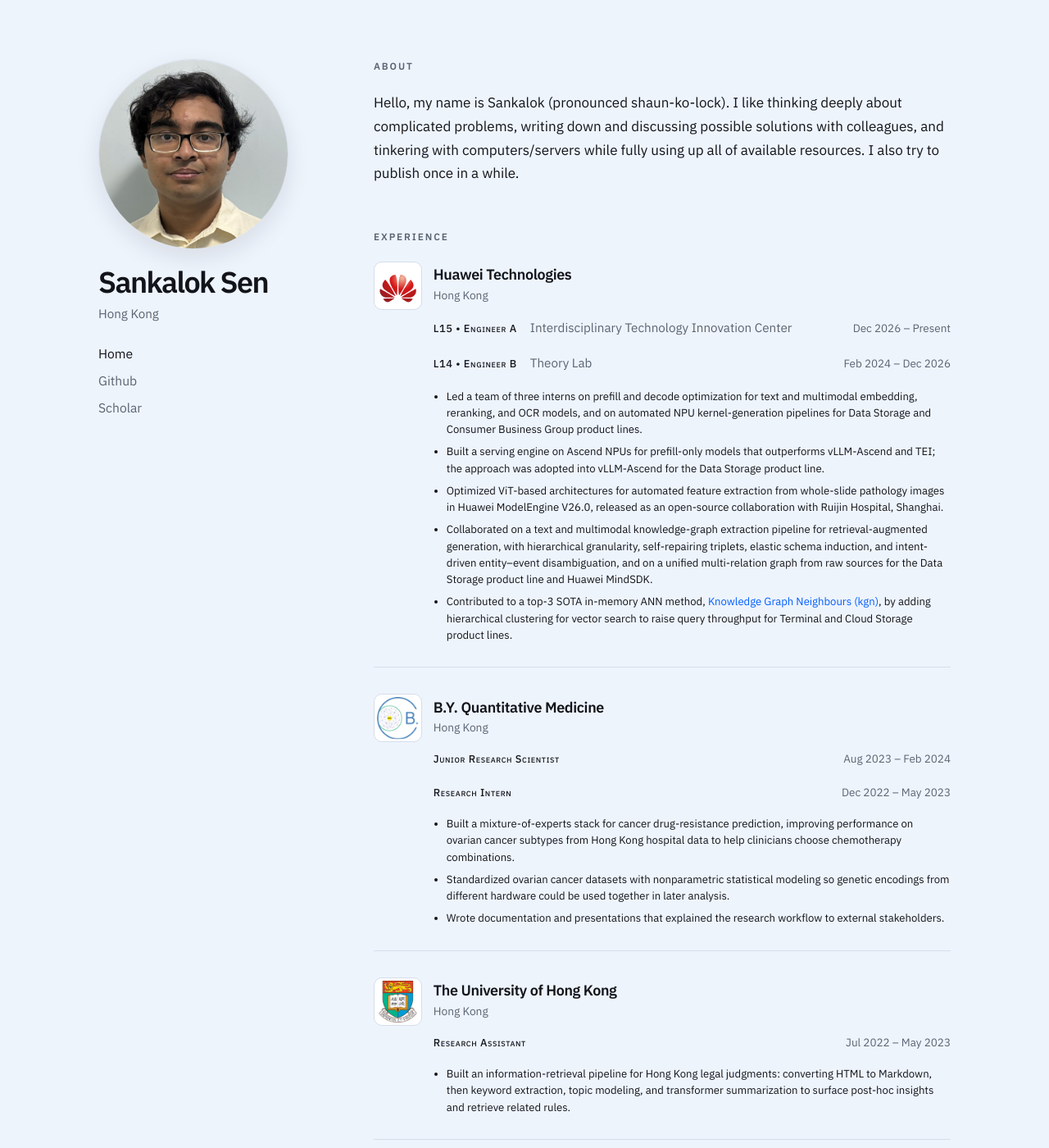
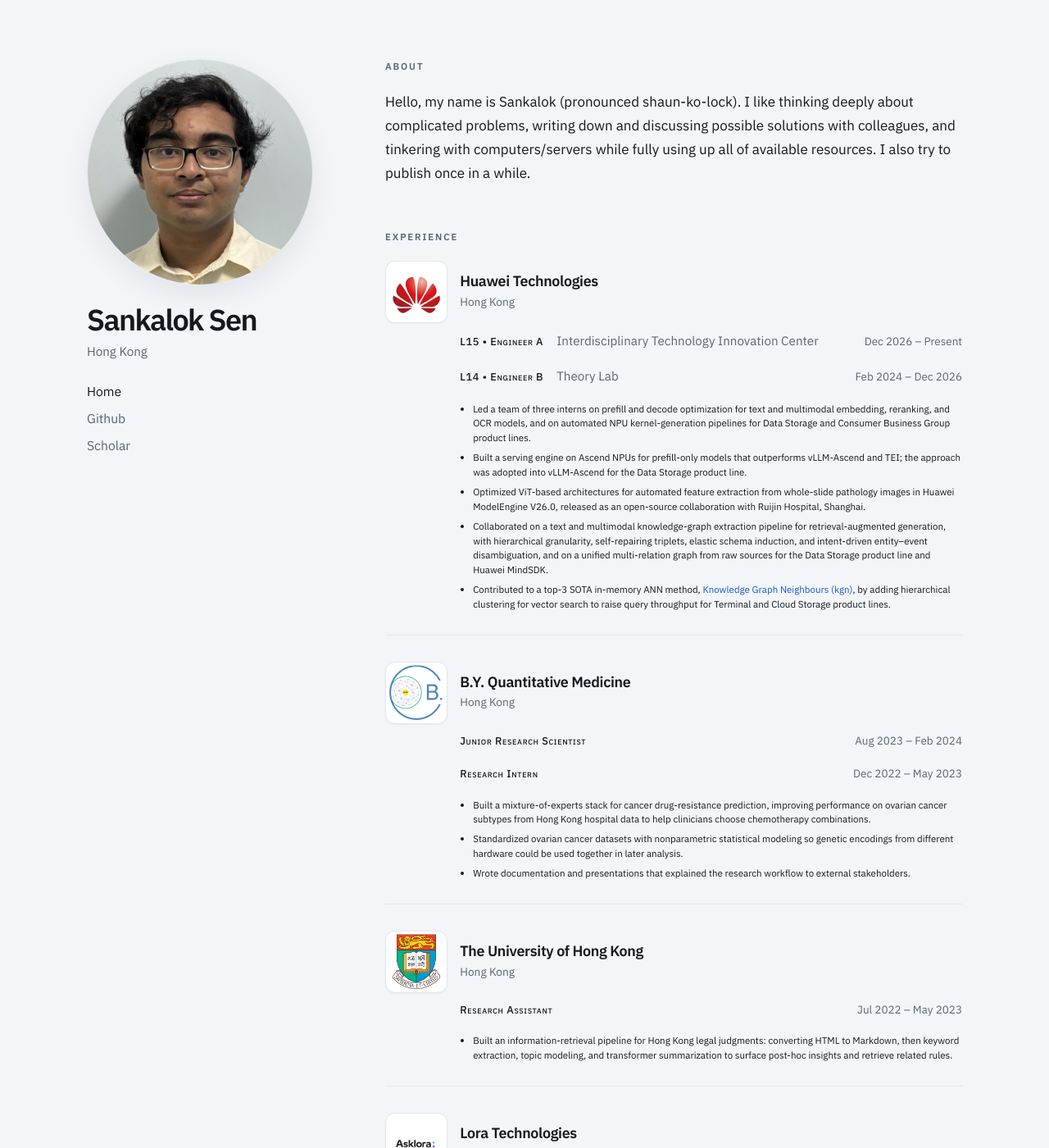
Before and after one commit to sankalok/sankalok.github.io, a Jekyll site: the page built from index.md, in a window 1280 px wide and 1400 px high. Shown: the whole window at 82% size. Built offline with Jekyll 4.4.1, drawn with Linux system fonts in a browser that asks for light colours; some of the changed text lies outside the part shown.

Commit message:
Scale photo, logos, and bullets; restore awards list
Shrink experience bullets further, enlarge the headshot and org
marks on desktop and phone, and put scholarships back on the same
bold-label bullet style as Teaching Assistant. Soften the page
palette to a quieter gray-blue.

Co-authored-by: sankaloksen.dbpc <sankaloksen.dbpc@gmail.com>

```diff
--- a/_layouts/blog_base.html
+++ b/_layouts/blog_base.html
@@ -3,7 +3,7 @@
 <head>
     <meta charset="utf-8">
     <meta name="viewport" content="width=device-width, initial-scale=1">
-    <meta name="theme-color" content="#eef4fc">
+    <meta name="theme-color" content="#f3f5f8">
     <link rel="icon" href="{{ '/assets/favicon.png' | relative_url }}" type="image/png">
     <title>{{ page.title }}</title>
     <link rel="preconnect" href="https://fonts.googleapis.com">
@@ -25,7 +25,7 @@
 <body>
     <div class="page">
         <header class="site-header">
-            <img class="site-photo" src="{{ '/assets/sankalok.jpg' | relative_url }}" alt="Sankalok Sen" width="320" height="320">
+            <img class="site-photo" src="{{ '/assets/sankalok.jpg' | relative_url }}" alt="Sankalok Sen" width="400" height="400">
             <h1 class="site-title"><a href="{{ '/' | relative_url }}">{{ site.title | default: "blog" }}</a></h1>
             <p class="site-place">Hong Kong</p>
             <nav>
--- a/_layouts/default.html
+++ b/_layouts/default.html
@@ -3,7 +3,7 @@
 <head>
     <meta charset="utf-8">
     <meta name="viewport" content="width=device-width, initial-scale=1">
-    <meta name="theme-color" content="#eef4fc">
+    <meta name="theme-color" content="#f3f5f8">
     <link rel="icon" href="{{ '/assets/favicon.png' | relative_url }}" type="image/png">
     <title>{{ page.title | default: site.title }}</title>
     <link rel="preconnect" href="https://fonts.googleapis.com">
@@ -14,7 +14,7 @@
 <body>
     <div class="page">
         <header class="site-header">
-            <img class="site-photo" src="{{ '/assets/sankalok.jpg' | relative_url }}" alt="Sankalok Sen" width="320" height="320">
+            <img class="site-photo" src="{{ '/assets/sankalok.jpg' | relative_url }}" alt="Sankalok Sen" width="400" height="400">
             <h1 class="site-title"><a href="{{ '/' | relative_url }}">{{ site.title | default: "My Blog" }}</a></h1>
             <p class="site-place">Hong Kong</p>
             <nav>
--- a/assets/css/style.css
+++ b/assets/css/style.css
@@ -1,14 +1,15 @@
 :root {
-    --page-bg: #eef4fc;
-    --text: #12141a;
-    --text-muted: #5a6472;
-    --link: #005eff;
-    --link-hover: #0047cc;
-    --border: #d5deea;
-    --selection: #d4e3ff;
+    --page-bg: #f3f5f8;
+    --text: #16181d;
+    --text-muted: #5d6570;
+    --link: #1657d4;
+    --link-hover: #0e45b0;
+    --border: #e2e7ee;
+    --selection: #dce8fb;
+    --chip: #ffffff;
     --font: "IBM Plex Sans", system-ui, -apple-system, sans-serif;
     --measure: 44rem;
-    --rail: 16.5rem;
+    --rail: 18.5rem;
 }
 
 *,
@@ -35,7 +36,7 @@ body {
 }
 
 .page {
-    width: min(70rem, calc(100% - 2.5rem));
+    width: min(72rem, calc(100% - 2.5rem));
     margin: 0 auto;
     padding: 2.25rem 0 3.25rem;
 }
@@ -48,14 +49,14 @@ body {
 
 .site-photo {
     display: block;
-    width: 14.5rem;
-    height: 14.5rem;
-    margin: 0 0 1.25rem;
+    width: 17.25rem;
+    height: 17.25rem;
+    margin: 0 0 1.35rem;
     object-fit: cover;
     object-position: center 12%;
     border-radius: 50%;
     border: 1px solid var(--border);
-    box-shadow: 0 10px 28px rgba(18, 20, 26, 0.1);
+    box-shadow: 0 12px 32px rgba(22, 24, 29, 0.08);
 }
 
 .site-title {
@@ -111,7 +112,7 @@ h3 {
 
 .markdown-content h2 {
     margin: 3.5rem 0 1.35rem;
-    font-size: 0.74rem;
+    font-size: 0.72rem;
     font-weight: 600;
     letter-spacing: 0.16em;
     text-transform: uppercase;
@@ -156,8 +157,8 @@ a:focus-visible {
 }
 
 .job {
-    --logo: 3.7rem;
-    --logo-gap: 0.85rem;
+    --logo: 4.75rem;
+    --logo-gap: 0.95rem;
     margin: 0 0 2rem;
     padding-bottom: 1.75rem;
     border-bottom: 1px solid var(--border);
@@ -181,11 +182,12 @@ a:focus-visible {
     display: block;
     width: var(--logo);
     height: var(--logo);
-    padding: 0.18rem;
+    padding: 0.22rem;
     object-fit: contain;
-    background: #fff;
+    background: var(--chip);
     border: 1px solid var(--border);
-    border-radius: 10px;
+    border-radius: 12px;
+    box-shadow: 0 1px 2px rgba(22, 24, 29, 0.04);
 }
 
 .job-id {
@@ -239,64 +241,21 @@ a:focus-visible {
     justify-self: end;
 }
 
-.points,
-.awards {
+.points {
     margin: 0.7rem 0 0;
-    padding-left: calc(var(--logo) + var(--logo-gap));
-    font-size: 0.82rem;
+    padding-left: calc(var(--logo) + var(--logo-gap) + 1rem);
+    font-size: 0.72rem;
     color: var(--text);
 }
 
-.points {
-    padding-left: calc(var(--logo) + var(--logo-gap) + 1rem);
-}
-
 .points li {
-    margin: 0 0 0.42rem;
+    margin: 0 0 0.38rem;
     padding: 0;
     line-height: 1.55;
 }
 
 .points li:last-child {
     margin-bottom: 0;
-}
-
-.awards-label {
-    margin: 0.9rem 0 0;
-    padding-left: calc(var(--logo) + var(--logo-gap));
-    font-size: 0.7rem;
-    font-weight: 600;
-    letter-spacing: 0.14em;
-    text-transform: uppercase;
-    color: var(--text-muted);
-}
-
-.awards {
-    display: grid;
-    gap: 0.28rem;
-    margin-top: 0.4rem;
-    padding-top: 0.55rem;
-    border-top: 1px dashed var(--border);
-    color: var(--text-muted);
-}
-
-.awards > div {
-    display: grid;
-    grid-template-columns: minmax(0, 1fr) auto;
-    align-items: baseline;
-    column-gap: 1rem;
-}
-
-.awards dt {
-    font-weight: 400;
-    line-height: 1.4;
-}
-
-.awards dd {
-    margin: 0;
-    font-variant-numeric: tabular-nums;
-    white-space: nowrap;
-    justify-self: end;
 }
 
 .pubs {
@@ -335,7 +294,7 @@ a:focus-visible {
 }
 
 .markdown-content pre {
-    background: rgba(0, 94, 255, 0.06);
+    background: rgba(22, 87, 212, 0.06);
     padding: 1rem 1.1rem;
     border-radius: 8px;
     overflow-x: auto;
@@ -374,7 +333,7 @@ footer p {
         display: grid;
         grid-template-columns: var(--rail) minmax(0, var(--measure));
         justify-content: center;
-        column-gap: 4.5rem;
+        column-gap: 4.25rem;
         padding: 4.5rem 0 5.5rem;
         align-items: start;
     }
@@ -411,24 +370,16 @@ footer p {
     }
 
     .site-header {
-        display: grid;
-        grid-template-columns: auto minmax(0, 1fr);
-        column-gap: 1rem;
-        align-items: center;
+        display: flex;
+        flex-direction: column;
+        align-items: flex-start;
+        padding-bottom: 1.5rem;
     }
 
     .site-photo {
-        width: 9.5rem;
-        height: 9.5rem;
-        margin: 0;
-        grid-column: 1;
-        grid-row: 1 / span 3;
-    }
-
-    .site-title,
-    .site-place,
-    nav {
-        grid-column: 2;
+        width: 11.25rem;
+        height: 11.25rem;
+        margin: 0 0 1rem;
     }
 
     .site-title {
@@ -436,15 +387,16 @@ footer p {
     }
 
     .site-place {
-        margin-top: 0.15rem;
+        margin-top: 0.2rem;
     }
 
     nav {
-        margin-top: 0.55rem;
+        margin-top: 0.7rem;
     }
 
     .job {
-        --logo: 3.2rem;
+        --logo: 4.25rem;
+        --logo-gap: 0.8rem;
     }
 
     .role-line,
@@ -456,13 +408,4 @@ footer p {
     .role-line .when {
         justify-self: start;
     }
-
-    .awards > div {
-        grid-template-columns: minmax(0, 1fr);
-        row-gap: 0.05rem;
-    }
-
-    .awards dd {
-        justify-self: start;
-    }
 }
--- a/index.md
+++ b/index.md
@@ -11,7 +11,7 @@ Hello, my name is Sankalok (pronounced shaun-ko-lock). I like thinking deeply ab
 
 <div class="job">
   <div class="job-head">
-    <img class="org-logo" src="{{ '/assets/logos/huawei.svg' | relative_url }}" alt="" width="64" height="64">
+    <img class="org-logo" src="{{ '/assets/logos/huawei.svg' | relative_url }}" alt="" width="80" height="80">
     <div class="job-id">
       <h3>Huawei Technologies</h3>
       <span class="job-place">Hong Kong</span>
@@ -30,7 +30,7 @@ Hello, my name is Sankalok (pronounced shaun-ko-lock). I like thinking deeply ab
 
 <div class="job">
   <div class="job-head">
-    <img class="org-logo" src="{{ '/assets/logos/byq.png' | relative_url }}" alt="" width="64" height="64">
+    <img class="org-logo" src="{{ '/assets/logos/byq.png' | relative_url }}" alt="" width="80" height="80">
     <div class="job-id">
       <h3>B.Y. Quantitative Medicine</h3>
       <span class="job-place">Hong Kong</span>
@@ -47,7 +47,7 @@ Hello, my name is Sankalok (pronounced shaun-ko-lock). I like thinking deeply ab
 
 <div class="job">
   <div class="job-head">
-    <img class="org-logo" src="{{ '/assets/logos/hku.png' | relative_url }}" alt="" width="64" height="64">
+    <img class="org-logo" src="{{ '/assets/logos/hku.png' | relative_url }}" alt="" width="80" height="80">
     <div class="job-id">
       <h3>The University of Hong Kong</h3>
       <span class="job-place">Hong Kong</span>
@@ -61,7 +61,7 @@ Hello, my name is Sankalok (pronounced shaun-ko-lock). I like thinking deeply ab
 
 <div class="job">
   <div class="job-head">
-    <img class="org-logo" src="{{ '/assets/logos/lora.png' | relative_url }}" alt="" width="64" height="64">
+    <img class="org-logo" src="{{ '/assets/logos/lora.png' | relative_url }}" alt="" width="80" height="80">
     <div class="job-id">
       <h3>Lora Technologies</h3>
       <span class="job-place">Hong Kong</span>
@@ -76,7 +76,7 @@ Hello, my name is Sankalok (pronounced shaun-ko-lock). I like thinking deeply ab
 
 <div class="job">
   <div class="job-head">
-    <img class="org-logo" src="{{ '/assets/logos/smu.png' | relative_url }}" alt="" width="64" height="64">
+    <img class="org-logo" src="{{ '/assets/logos/smu.png' | relative_url }}" alt="" width="80" height="80">
     <div class="job-id">
       <h3>Saint Mary's University</h3>
       <span class="job-place">Halifax, Canada</span>
@@ -93,7 +93,7 @@ Hello, my name is Sankalok (pronounced shaun-ko-lock). I like thinking deeply ab
 
 <div class="job">
   <div class="job-head">
-    <img class="org-logo" src="{{ '/assets/logos/hku.png' | relative_url }}" alt="" width="64" height="64">
+    <img class="org-logo" src="{{ '/assets/logos/hku.png' | relative_url }}" alt="" width="80" height="80">
     <div class="job-id">
       <h3>The University of Hong Kong</h3>
       <span class="job-place">Hong Kong</span>
@@ -101,16 +101,9 @@ Hello, my name is Sankalok (pronounced shaun-ko-lock). I like thinking deeply ab
   </div>
   <p class="role-line"><span class="role">BEng in Computer Science, minor in Statistics</span><span class="when">Sep 2019 – Jun 2023</span></p>
   <ul class="points">
-    <li><strong>Teaching assistant:</strong> COMP1117 / ENGG1330, Introduction to Programming in Python, Fall 2020 and Spring 2021.</li>
+    <li><strong>Teaching Assistant:</strong> COMP1117 / ENGG1330, Introduction to Programming in Python, Fall 2020 and Spring 2021.</li>
+    <li><strong>Awards:</strong> HKU Entrance Scholarship for Outstanding Academic Talents (USD 21,000); HKU Entrance Foundation Scholarship (USD 63,000); HKU Dean’s Fund for Research (USD 3,200); HKU-CS Research Scholarship (USD 2,300); MITACS Globalink Research Scholarship (USD 2,200).</li>
   </ul>
-  <p class="awards-label">Awards</p>
-  <dl class="awards">
-    <div><dt>HKU Entrance Scholarship for Outstanding Academic Talents</dt><dd>USD 21,000</dd></div>
-    <div><dt>HKU Entrance Foundation Scholarship</dt><dd>USD 63,000</dd></div>
-    <div><dt>HKU Dean’s Fund for Research</dt><dd>USD 3,200</dd></div>
-    <div><dt>HKU-CS Research Scholarship</dt><dd>USD 2,300</dd></div>
-    <div><dt>MITACS Globalink Research Scholarship</dt><dd>USD 2,200</dd></div>
-  </dl>
 </div>
 
 ## Publications
```
